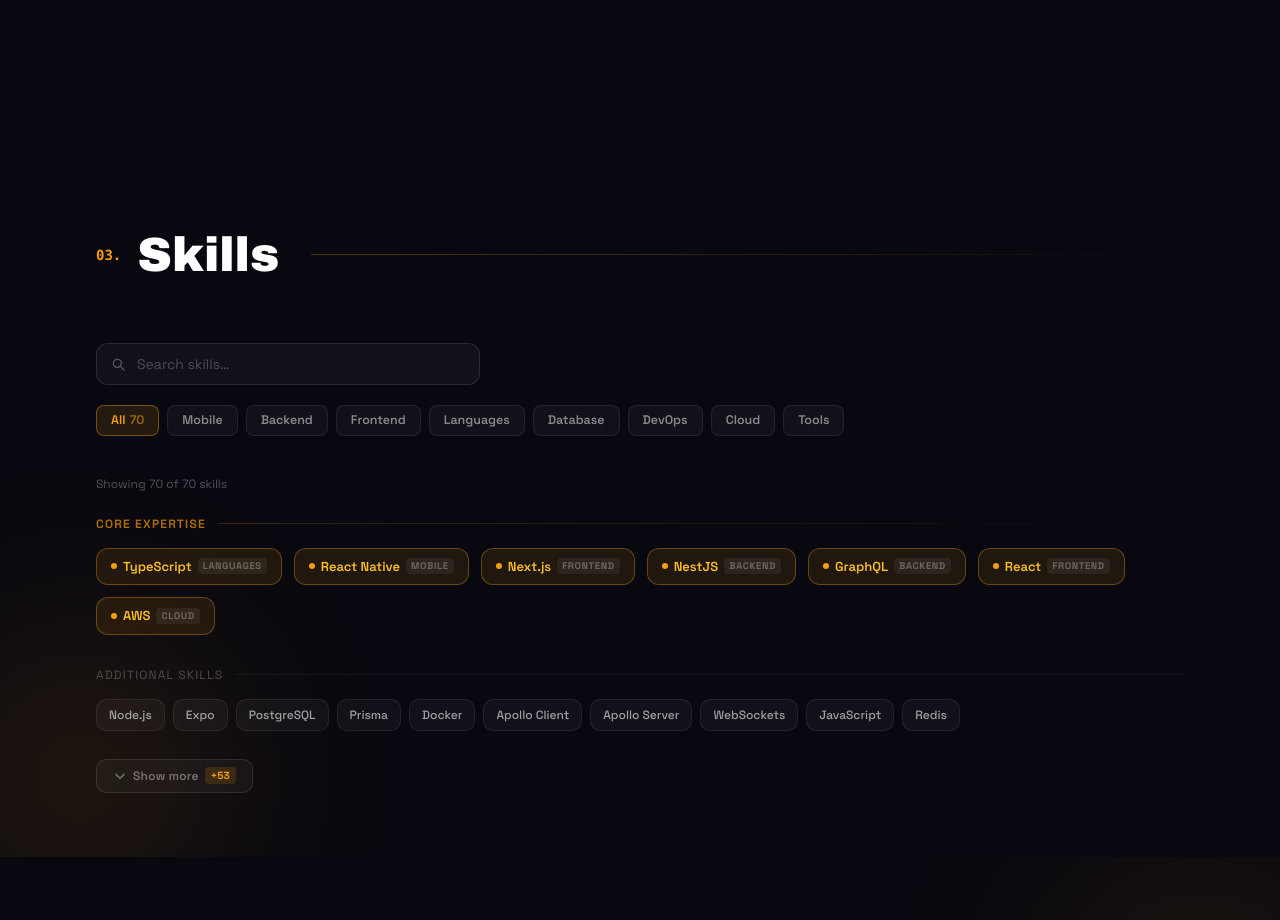
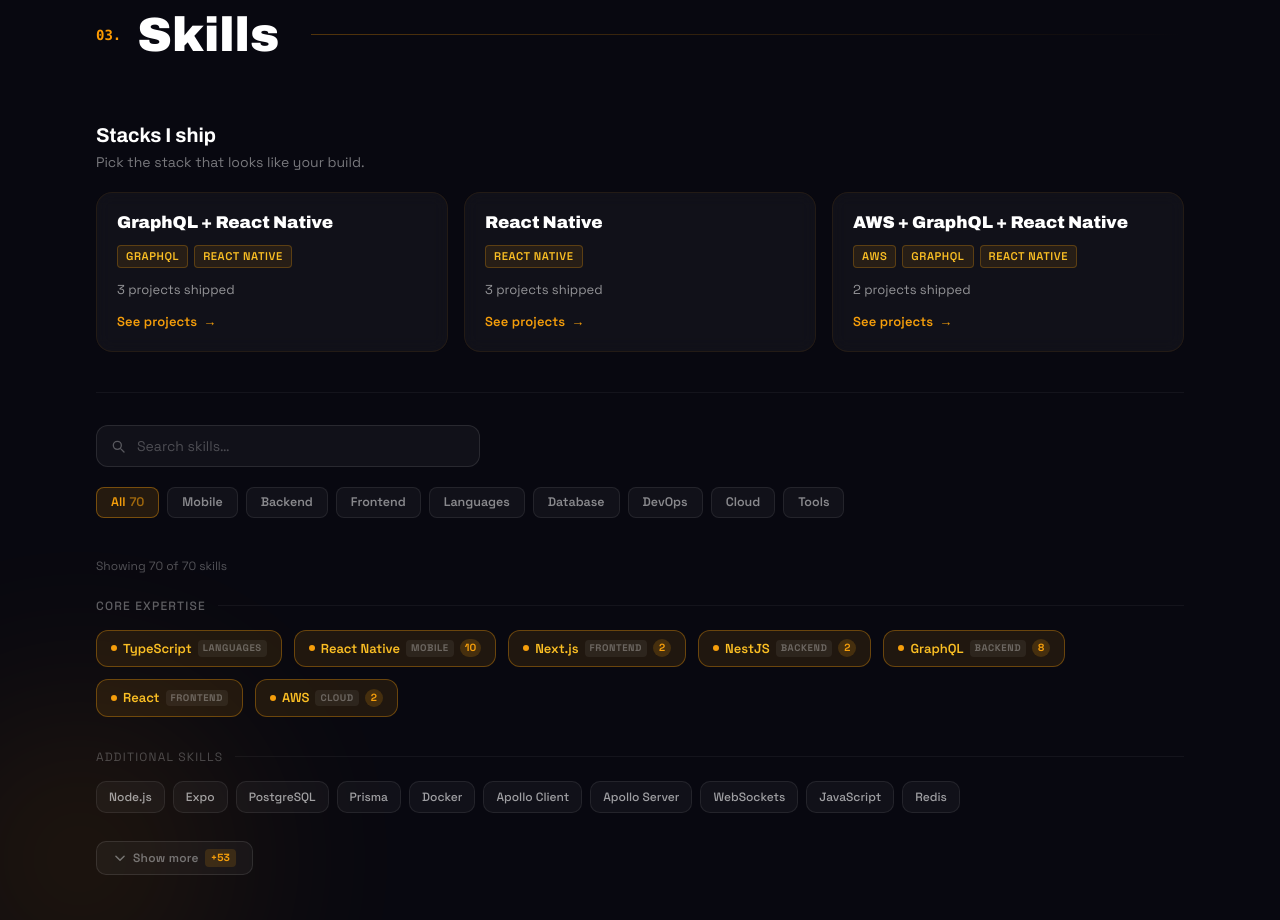
Before and after one commit to Cagyo/portfolio, a Next.js app: page / in a window 1280 px wide. Shown: the part 3520-4440 px from the top of the page. Built offline with nearby package versions, Linux system fonts and the light colour scheme; no server answers.

Commit message:
feat(skills): add stacks block

```diff
--- /dev/null
+++ b/app/_data/projects/get-stack-stats.ts
@@ -0,0 +1,72 @@
+import { FILTER_GROUPS } from "@/app/_data/projects-filters"
+import { PROJECT_BASES } from "./base"
+
+const stackFilterGroup = FILTER_GROUPS.find((filterGroup) => filterGroup.key === "stackFilters")
+
+export const STACK_FILTER_OPTIONS: readonly string[] = stackFilterGroup?.options ?? []
+
+const STACK_FILTER_OPTION_SET = new Set<string>(STACK_FILTER_OPTIONS)
+
+export function isFilterableStack(name: string): boolean {
+  return STACK_FILTER_OPTION_SET.has(name)
+}
+
+const PROJECT_COUNT_BY_STACK: Record<string, number> = (() => {
+  const counts: Record<string, number> = {}
+  for (const stack of STACK_FILTER_OPTIONS) counts[stack] = 0
+  for (const project of PROJECT_BASES) {
+    for (const stack of project.stackFilters) {
+      if (STACK_FILTER_OPTION_SET.has(stack)) {
+        counts[stack] = (counts[stack] ?? 0) + 1
+      }
+    }
+  }
+  return counts
+})()
+
+export function getProjectCountByStack(skill: string): number {
+  return PROJECT_COUNT_BY_STACK[skill] ?? 0
+}
+
+export type StackSignature = {
+  skills: string[]
+  count: number
+  projectIds: number[]
+}
+
+/**
+ * Curated overrides for auto-generated bundle labels.
+ * Key: stack skills sorted ascending and joined with "+".
+ * Value: human-readable label.
+ * Empty by default — labels are derived from the stack until curated.
+ */
+export const STACK_BUNDLE_OVERRIDES: Record<string, string> = {}
+
+export function getStackBundleLabel(skills: string[]): string {
+  const key = [...skills].sort().join("+")
+  return STACK_BUNDLE_OVERRIDES[key] ?? skills.join(" + ")
+}
+
+export function getStackSignatures(): StackSignature[] {
+  const buckets = new Map<string, StackSignature>()
+
+  for (const project of PROJECT_BASES) {
+    if (project.stackFilters.length === 0) continue
+    const sortedSkills = [...project.stackFilters].sort()
+    const key = sortedSkills.join("+")
+    const existing = buckets.get(key)
+    if (existing) {
+      existing.count += 1
+      existing.projectIds.push(project.id)
+    } else {
+      buckets.set(key, { skills: sortedSkills, count: 1, projectIds: [project.id] })
+    }
+  }
+
+  return [...buckets.values()]
+    .sort((a, b) => {
+      if (b.count !== a.count) return b.count - a.count
+      return b.skills.length - a.skills.length
+    })
+    .slice(0, 3)
+}
--- a/app/_home/about/AboutSection.tsx
+++ b/app/_home/about/AboutSection.tsx
@@ -3,7 +3,7 @@
 import { siteConfig } from "@/app/_config/site-config";
 import { BlobBackground } from "@/app/_components/BlobBackground";
 import { SectionHeader } from "@/app/_components/SectionHeader";
-import { BusinessImpact } from "./BusinessImpact";
+// import { BusinessImpact } from "./BusinessImpact";
 import { ExperienceCard } from "./ExperienceCard";
 import { ExperienceList } from "./ExperienceList";
 import { InfoGrid } from "./InfoGrid";
@@ -111,7 +111,7 @@
           </div>
         </div>
 
-        <BusinessImpact />
+        {/* <BusinessImpact /> */}
       </div>
     </section>
   );
--- /dev/null
+++ b/app/_home/skills/ShippableStacks.module.css
@@ -0,0 +1,85 @@
+.grid {
+  display: grid;
+  grid-template-columns: 1fr;
+  gap: 16px;
+}
+
+@media (min-width: 768px) {
+  .grid {
+    grid-template-columns: repeat(2, 1fr);
+  }
+}
+
+@media (min-width: 1024px) {
+  .grid {
+    grid-template-columns: repeat(3, 1fr);
+  }
+}
+
+.card {
+  display: flex;
+  flex-direction: column;
+  gap: 12px;
+  text-decoration: none;
+  color: inherit;
+  transition: transform 0.2s ease, border-color 0.2s ease, box-shadow 0.2s ease;
+  border: 1px solid color-mix(in srgb, var(--amber) 8%, transparent);
+
+  &:hover {
+    transform: translateY(-3px);
+    border-color: color-mix(in srgb, var(--amber) 35%, transparent);
+    box-shadow: 0 12px 32px color-mix(in srgb, var(--amber) 12%, transparent);
+  }
+
+  &:hover .ctaArrow {
+    transform: translateX(3px);
+  }
+
+  &:focus-visible {
+    outline: 2px solid var(--amber);
+    outline-offset: 2px;
+  }
+}
+
+.cardTitle {
+  font-family: var(--font-heading, inherit);
+  font-weight: 800;
+  font-size: 1.0625rem;
+  line-height: 1.2;
+  color: var(--text-strong, white);
+}
+
+html[data-theme="light"] .cardTitle {
+  color: var(--text-strong);
+}
+
+.tagRow {
+  display: flex;
+  flex-wrap: wrap;
+  gap: 6px;
+}
+
+.shippedLine {
+  font-size: 0.8125rem;
+  color: color-mix(in srgb, white 55%, transparent);
+  margin-top: auto;
+}
+
+html[data-theme="light"] .shippedLine {
+  color: var(--text-muted);
+}
+
+.cta {
+  display: inline-flex;
+  align-items: center;
+  gap: 6px;
+  font-size: 0.8125rem;
+  font-weight: 600;
+  color: var(--amber);
+  letter-spacing: 0.01em;
+}
+
+.ctaArrow {
+  display: inline-block;
+  transition: transform 0.2s ease;
+}
--- /dev/null
+++ b/app/_home/skills/ShippableStacks.tsx
@@ -0,0 +1,51 @@
+"use client";
+
+import Link from "next/link"
+import { useTranslations } from "next-intl"
+import { Tag } from "@/app/_components/tag/Tag"
+import { getStackBundleLabel, getStackSignatures } from "@/app/_data/projects/get-stack-stats"
+import styles from "./ShippableStacks.module.css"
+
+export function ShippableStacks() {
+  const t = useTranslations("skills")
+  const signatures = getStackSignatures()
+
+  if (signatures.length === 0) return null
+
+  return (
+    <div className="reveal mb-10">
+      <div className="mb-5">
+        <h3 className="font-heading font-bold text-xl text-white leading-tight">{t("shippableStacksTitle")}</h3>
+        <p className="text-white/45 text-sm mt-1">{t("shippableStacksSubtitle")}</p>
+      </div>
+
+      <div className={styles.grid}>
+        {signatures.map((signature) => {
+          const href =
+            "/projects?" +
+            signature.skills.map((skill) => `stackFilters=${encodeURIComponent(skill)}`).join("&")
+          const label = getStackBundleLabel(signature.skills)
+          const key = signature.skills.join("+")
+
+          return (
+            <Link key={key} href={href} className={`glass rounded-2xl p-5 ${styles.card}`}>
+              <h4 className={styles.cardTitle}>{label}</h4>
+              <div className={styles.tagRow}>
+                {signature.skills.map((skill) => (
+                  <Tag key={skill} variant="amber">{skill}</Tag>
+                ))}
+              </div>
+              <p className={styles.shippedLine}>
+                {t("projectsShipped", { count: signature.count })}
+              </p>
+              <span className={styles.cta}>
+                {t("viewProjectsCta")}
+                <span aria-hidden="true" className={styles.ctaArrow}>→</span>
+              </span>
+            </Link>
+          );
+        })}
+      </div>
+    </div>
+  );
+}
--- a/app/_home/skills/SkillChip.module.css
+++ b/app/_home/skills/SkillChip.module.css
@@ -58,3 +58,39 @@
   background: var(--amber);
   flex-shrink: 0;
 }
+
+.skillChipTopLink {
+  cursor: pointer;
+  text-decoration: none;
+
+  &:hover {
+    transform: translateY(-1px);
+    border-color: var(--amber);
+  }
+
+  &:focus-visible {
+    outline: 2px solid var(--amber);
+    outline-offset: 2px;
+  }
+}
+
+.shipsBadge {
+  display: inline-flex;
+  align-items: center;
+  justify-content: center;
+  min-width: 18px;
+  height: 18px;
+  padding: 0 5px;
+  border-radius: 999px;
+  background: color-mix(in srgb, var(--amber) 18%, transparent);
+  color: var(--amber);
+  font-size: 0.65rem;
+  font-weight: 700;
+  letter-spacing: 0;
+  line-height: 1;
+}
+
+html[data-theme="light"] .shipsBadge {
+  background: color-mix(in srgb, var(--amber-dark) 14%, transparent);
+  color: var(--amber-dark);
+}
--- a/app/_home/skills/SkillChip.tsx
+++ b/app/_home/skills/SkillChip.tsx
@@ -1,13 +1,40 @@
+import Link from "next/link"
+import { useTranslations } from "next-intl"
+import { isFilterableStack } from "@/app/_data/projects/get-stack-stats"
 import styles from "./SkillChip.module.css"
 
 type SkillChipProps = {
   name: string
   category: string
   variant: "top" | "rest"
+  projectCount?: number
 }
 
-export function SkillChip({ name, category, variant }: SkillChipProps) {
+export function SkillChip({ name, category, variant, projectCount }: SkillChipProps) {
+  const t = useTranslations("skills")
+
   if (variant === "top") {
+    const linkable = isFilterableStack(name) && typeof projectCount === "number" && projectCount > 0
+
+    if (linkable) {
+      return (
+        <Link
+          href={`/projects?stackFilters=${encodeURIComponent(name)}`}
+          className={`${styles.skillChipTop} ${styles.skillChipTopLink}`}
+        >
+          <span className={styles.chipDot} />
+          {name}
+          <span className={styles.skillChipCat}>{category}</span>
+          <span
+            className={styles.shipsBadge}
+            aria-label={t("shipsAria", { count: projectCount })}
+          >
+            {projectCount}
+          </span>
+        </Link>
+      );
+    }
+
     return (
       <span className={styles.skillChipTop}>
         <span className={styles.chipDot} />
--- a/app/_home/skills/SkillsSection.tsx
+++ b/app/_home/skills/SkillsSection.tsx
@@ -9,7 +9,9 @@
 import { SectionHeader } from "@/app/_components/SectionHeader";
 import { SkillChip } from "./SkillChip";
 import { SkillFilterTabs } from "./SkillFilterTabs";
+import { ShippableStacks } from "./ShippableStacks";
 import { CATEGORIES, SKILLS } from "@/app/_data/skills-data";
+import { getProjectCountByStack } from "@/app/_data/projects/get-stack-stats";
 import styles from "./SkillsSection.module.css";
 
 const INITIAL_REST = 10;
@@ -54,7 +56,9 @@
       <div className="max-w-6xl mx-auto px-4 sm:px-6 lg:px-8">
         <SectionHeader number={sectionNumber} title={t("sectionTitle")} />
 
-        <div className="reveal mb-10 space-y-5">
+        <ShippableStacks />
+
+        <div className="reveal mb-10 space-y-5 border-t border-white/5 pt-8">
           <SearchInput
             value={search}
             onChange={setSearch}
@@ -80,12 +84,18 @@
               {topSkills.length > 0 && (
                 <>
                   <div className="flex items-center gap-3 mb-4">
-                    <span className="text-amber-500/70 text-xs uppercase tracking-widest font-semibold">{t("coreExpertise")}</span>
-                    <div className="flex-1 h-px bg-gradient-to-r from-amber-500/20 to-transparent" />
+                    <span className="text-white/35 text-xs uppercase tracking-widest font-medium">{t("coreExpertise")}</span>
+                    <div className="flex-1 h-px bg-white/5" />
                   </div>
                   <div className="flex flex-wrap gap-3 mb-8">
                     {topSkills.map((skill) => (
-                      <SkillChip key={skill.name} name={skill.name} category={CATEGORIES.find((category) => category.id === skill.cat)?.label ?? ""} variant="top" />
+                      <SkillChip
+                        key={skill.name}
+                        name={skill.name}
+                        category={CATEGORIES.find((category) => category.id === skill.cat)?.label ?? ""}
+                        variant="top"
+                        projectCount={getProjectCountByStack(skill.name)}
+                      />
                     ))}
                   </div>
                 </>
--- a/messages/en.json
+++ b/messages/en.json
@@ -128,6 +128,11 @@
     "additionalSkills": "Additional skills",
     "showMore": "Show more",
     "showLess": "Show less",
+    "shipsAria": "{count} projects shipped",
+    "shippableStacksTitle": "Stacks I ship",
+    "shippableStacksSubtitle": "Pick the stack that looks like your build.",
+    "projectsShipped": "{count, plural, one {# project shipped} other {# projects shipped}}",
+    "viewProjectsCta": "See projects",
     "noResults": "No results for \"{query}\"",
     "clearSearch": "Clear search",
     "categories": {
```
Also changed, not shown: app/projects/_components/ProjectsPage.tsx (+14 -2 lines).
